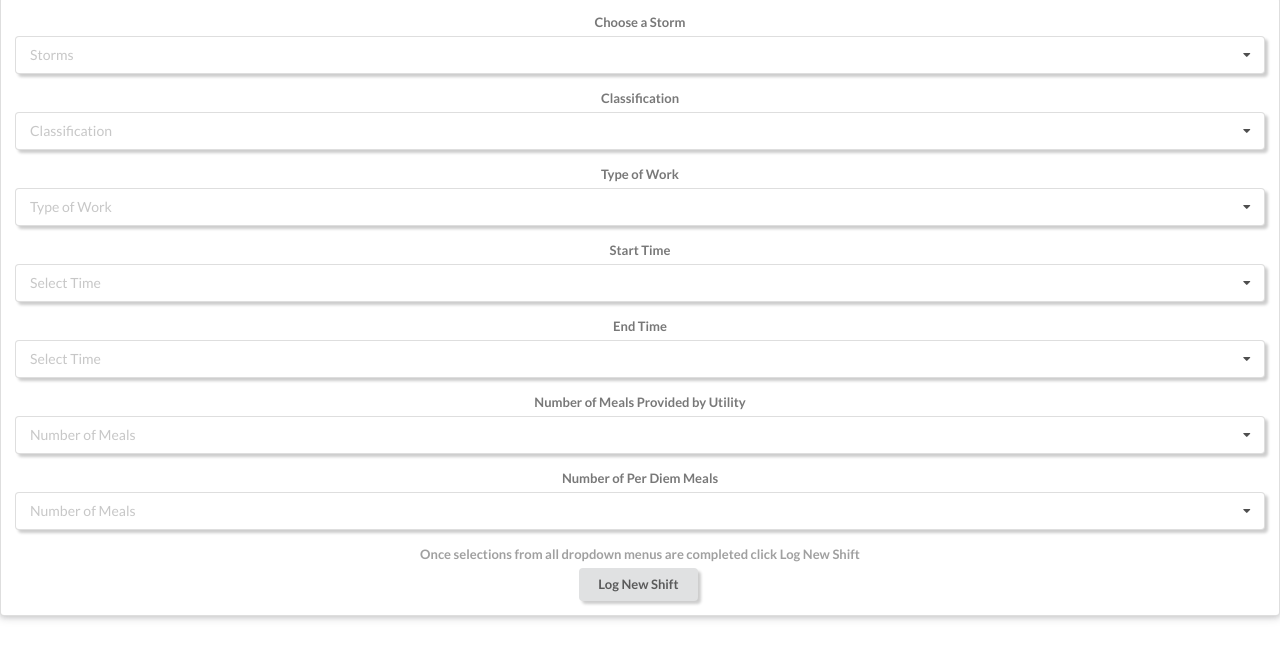
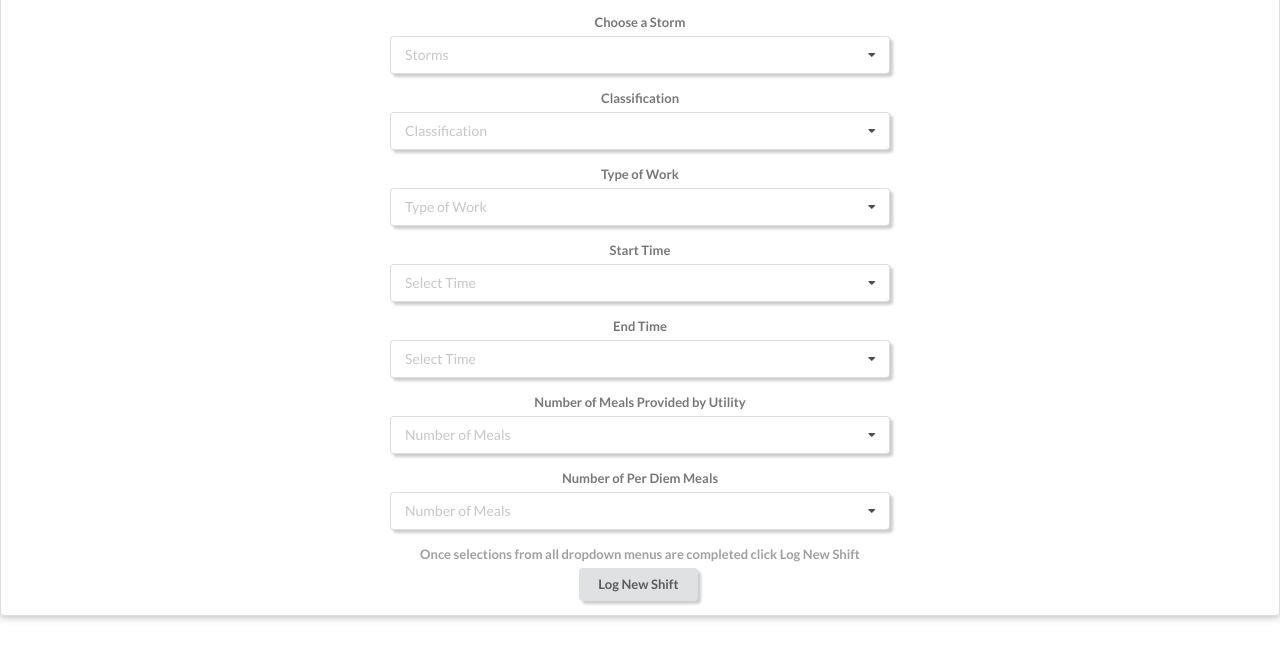
Before and after one commit to msplawn/pca-employee-tracker, a website: page public/html/employee-landing.html in a window 1280 px wide. Shown: the part 68-728 px from the top of the page. Drawn offline with nearby package versions, Linux system fonts and the light colour scheme.

Commit message:
max width for dropdowns

```diff
--- a/public/css/style.css
+++ b/public/css/style.css
@@ -59,3 +59,7 @@ label {
 a {
   color:black !important;
 }
+
+.dropdown {
+  max-width: 500px;
+}
--- a/server.js
+++ b/server.js
@@ -19,7 +19,7 @@ require("dotenv").config();
 // Define middleware here
 app.use(express.urlencoded({ extended: true }));
 app.use(express.json());
-app.use(express.static("./public"));
+app.use(express.static("public"));
 
 require("./routes/htmlRoutes")(app);
 
```
Also changed, not shown: models/Shift.js (line endings or trailing spaces).
